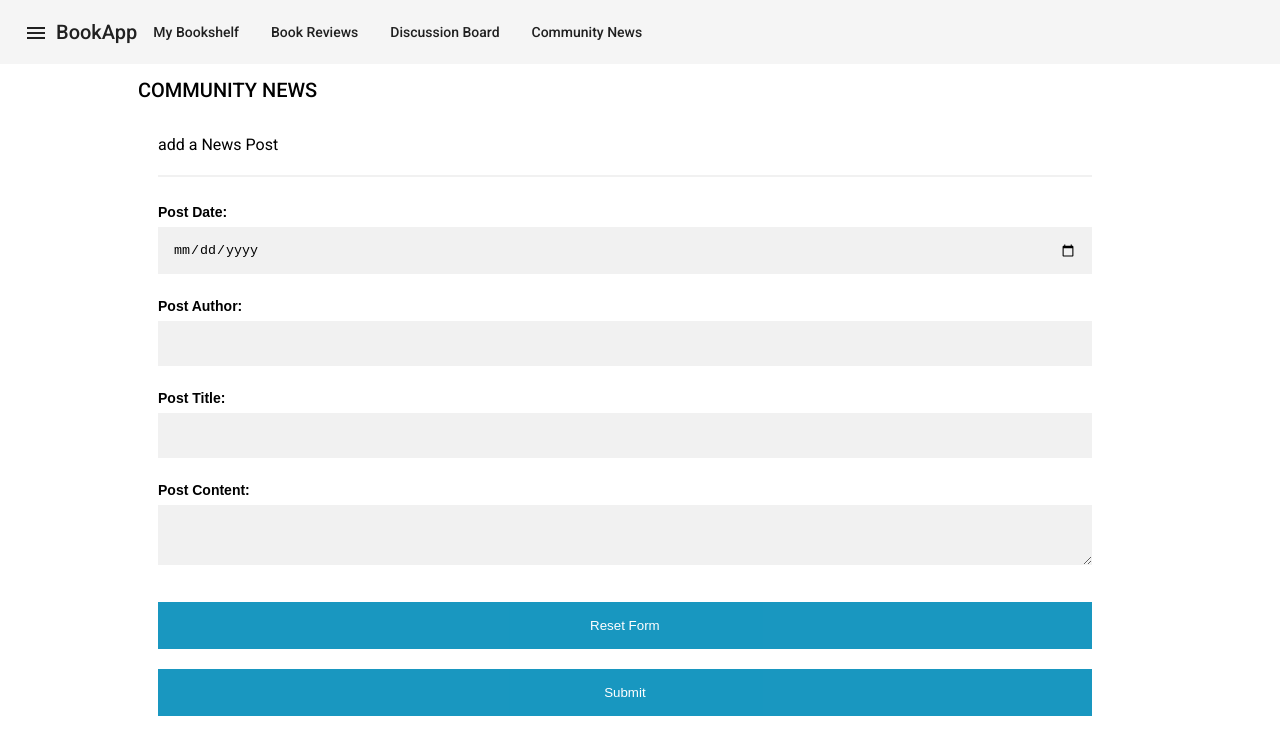
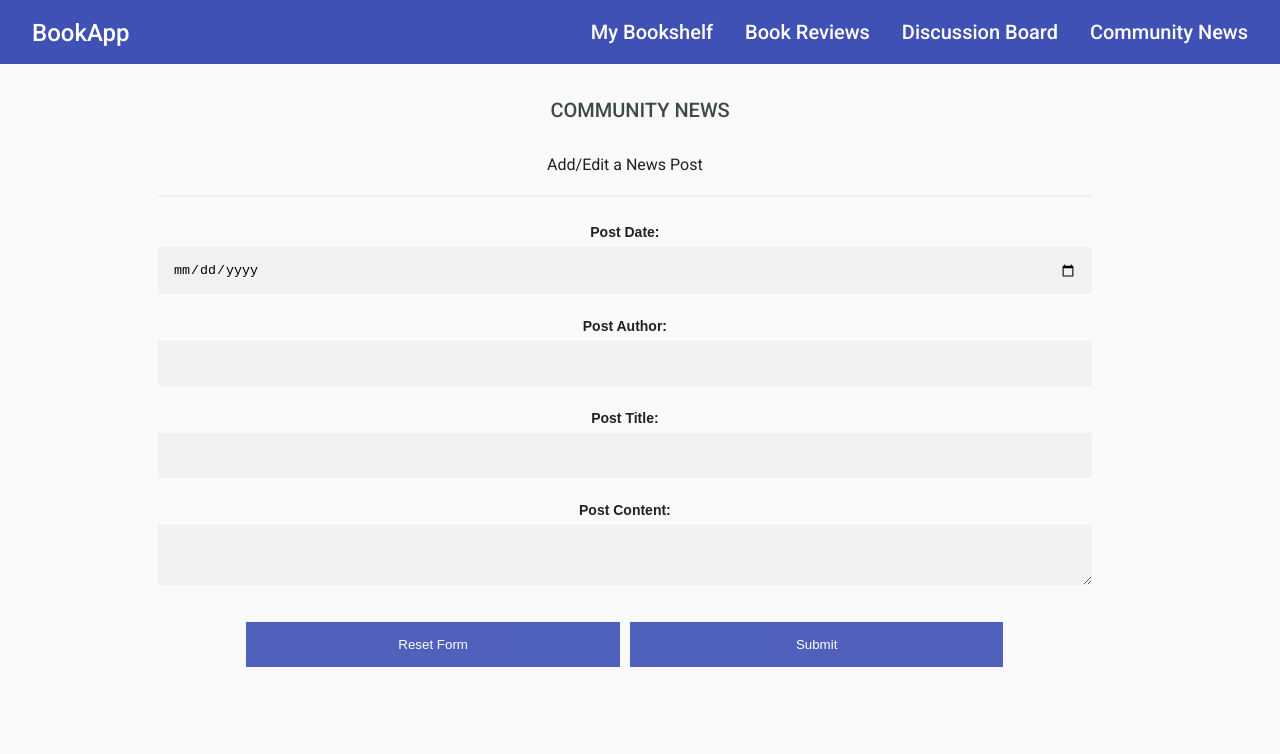
Before and after one commit to kgreer1/book-review-app, an Angular app: page /news/add-post in a window 1280 px wide. Shown: the top 754 px of the page. Built offline with nearby package versions, Linux system fonts and the light colour scheme.

Commit message:
lab 11 updates pt.2

```diff
--- a/package.json
+++ b/package.json
@@ -16,6 +16,7 @@
     "@angular/common": "~10.1.1",
     "@angular/compiler": "~10.1.1",
     "@angular/core": "~10.1.1",
+    "@angular/flex-layout": "^10.0.0-beta.32",
     "@angular/forms": "~10.1.1",
     "@angular/material": "^10.2.5",
     "@angular/platform-browser": "~10.1.1",
--- a/serverside/app.js
+++ b/serverside/app.js
@@ -25,7 +25,7 @@ app.use(bodyParser.json());
 
 //retrieve all news posts
 app.get('/news', (req,res,next) => {
-    newsPost.find()
+    newsPost.find().sort('-postDate')
     .then(data => res.status(200).json(data))
     .catch(err => {
         console.log('Error: $(err)');
--- a/src/app/app.component.css
+++ b/src/app/app.component.css
@@ -0,0 +1,26 @@
+.appName {
+    font-size: 120%;
+}
+.mat-toolbar {
+    height: 8vh;
+}
+div {
+    overflow: inherit;
+}
+.mat-sidenav-container{
+  min-height: 93vh !important;
+}
+a {
+    text-decoration: none;
+    font-size: 100%;
+    white-space: normal;
+}
+.menu-spacer {
+    flex: 1 1 auto;
+}
+.container {
+    font-family: Arial, Helvetica, sans-serif;
+    margin: auto;
+    width: 80%;
+    padding: 10px;
+}
--- a/src/app/app.component.html
+++ b/src/app/app.component.html
@@ -1,18 +1,34 @@
-<mat-toolbar>
-    <mat-toolbar-row>
-        <button mat-icon-button>
+<div>
+    <mat-toolbar color="primary">
+        <div fxShow="true" fxHide.gt-sm="true">
+            <button mat-icon-button (click)="sidenav.toggle()">
                 <mat-icon>menu</mat-icon>
             </button>
-        <h1>BookApp</h1>
+        </div>
+
+        <a mat-button class="appName" routerLink="/">
+            <span>BookApp</span>
+        </a>
+
         <span class="menu-spacer"></span>
-        <div>
+
+        <div fxShow="true" fxHide.lt-md="true">
             <a mat-button routerLink="/my-bookshelf">My Bookshelf</a>
             <a mat-button routerLink="/book-reviews">Book Reviews</a>
             <a mat-button routerLink="/discussion-board">Discussion Board</a>
             <a mat-button routerLink="/news">Community News</a>
         </div>
-    </mat-toolbar-row>
     </mat-toolbar>
+
+    <mat-sidenav-container fxFlexFill class="example-container">
+        <mat-sidenav color="primary" #sidenav fxLayout="column" mode="over" opened="false" fxHide.gt-sm="true">
+            <div fxLayout="column">
+                <a mat-button routerLink="/my-bookshelf">My Bookshelf</a>
+                <a mat-button routerLink="/book-reviews">Book Reviews</a>
+                <a mat-button routerLink="/discussion-board">Discussion Board</a>
+                <a mat-button routerLink="/news">Community News</a>
+            </div>
+        </mat-sidenav>
 
         <div class="container">
             <!--<app-navigation-menu></app-navigation-menu>
@@ -20,3 +36,5 @@
             <app-blog-post-editor></app-blog-post-editor>-->
             <router-outlet></router-outlet>
         </div>
+    </mat-sidenav-container>
+</div>
--- a/src/app/app.module.ts
+++ b/src/app/app.module.ts
@@ -10,7 +10,9 @@ import { MatToolbarModule } from '@angular/material/toolbar';
 import { MatIconModule } from '@angular/material/icon';
 import { MatListModule } from '@angular/material/list';
 import { MatButtonModule } from '@angular/material/button';
+import { MatSidenavModule } from '@angular/material/sidenav';
 import { BrowserAnimationsModule } from '@angular/platform-browser/animations';
+import { FlexLayoutModule } from '@angular/flex-layout';
 import { Routes, RouterModule } from '@angular/router';
 import { NotFoundComponent } from './not-found/not-found.component';
 
@@ -19,7 +21,7 @@ const appRoutes: Routes = [
     path:'', //default component
     component: BlogPostViewerComponent },
   {
-    path:'news', //view blog/news
+    path:'news', //view all blog/news posts
     component: BlogPostViewerComponent },
   {
     path:'news/add-post', //add blog/news post
@@ -48,7 +50,9 @@ const appRoutes: Routes = [
     MatIconModule,
     MatListModule,
     MatButtonModule,
+    MatSidenavModule,
     BrowserAnimationsModule,
+    FlexLayoutModule,
     RouterModule.forRoot(appRoutes)
   ],
   providers: [NewsService],
--- a/src/app/blog-post-editor/blog-post-editor.component.css
+++ b/src/app/blog-post-editor/blog-post-editor.component.css
@@ -27,13 +27,13 @@ textarea:focus {
 }
 button[type=submit],
 button[type=reset] {
-    background-color: #008CBA;
+    background-color: #3f51b5;
     color: white;
-    padding: 16px 20px;
-    margin: 10px 0px;
+    padding: 15px 15px;
+    margin: 10px 5px;
     border: none;
     cursor: pointer;
-    width: 100%;
+    width: 40%;
     opacity: 0.9;
 }
 button[type=submit]:hover {
@@ -44,3 +44,7 @@ ul {
     margin: 0;
     padding: 0;
 }
+h2 {
+    margin: 20px;
+    color: #3d4849;
+}
--- a/src/app/blog-post-editor/blog-post-editor.component.html
+++ b/src/app/blog-post-editor/blog-post-editor.component.html
@@ -1,7 +1,7 @@
-<div>
-    <h2>COMMUNITY NEWS</h2>
+<div style="text-align:center;">
+    <h2 class="pageTitle">COMMUNITY NEWS</h2>
     <div class="submitFormContainer">
-    <h3>{{mode}} a News Post</h3>
+    <h3>Add/Edit a News Post</h3>
     <hr/>
     <form [formGroup]="blogForm" (ngSubmit)="addPost()">
         <div class="form-group">
--- a/src/app/blog-post-viewer/blog-post-viewer.component.css
+++ b/src/app/blog-post-viewer/blog-post-viewer.component.css
@@ -6,7 +6,7 @@
     width: 95%;
 }
 button[type=submit] {
-    background-color: #008CBA;
+    background-color: #3f51b5;
     color: white;
     padding: 10px 15px;
     margin: 10px 5px;
@@ -18,3 +18,13 @@ button[type=submit] {
 button[type=submit]:hover {
     opacity: 1;
 }
+h2 {
+    margin: 20px;
+    color: #3d4849;
+}
+a {
+    text-decoration: none;
+    font-size: 100%;
+    font-weight: bold;
+    color: #3f51b5;
+}
--- a/src/app/blog-post-viewer/blog-post-viewer.component.html
+++ b/src/app/blog-post-viewer/blog-post-viewer.component.html
@@ -1,5 +1,7 @@
-<div>
+<div style="text-align:center;">
     <h2>COMMUNITY NEWS</h2>
+    <a href="/news/add-post">Add a News Post</a>
+    <hr/>
     <div class="postContainer" *ngFor="let news of news let i = index">
         <h3>{{news.postTitle}}</h3>
         <p>{{news.postDate}} | {{news.postAuthor}}</p>
@@ -8,4 +10,5 @@
         <button type="submit" [routerLink]="['/news/edit-post', news._id]">Edit</button>
         <button type="submit" (click)="onDelete(news._id)">Delete</button>
     </div>
+
 </div>
--- a/src/styles.css
+++ b/src/styles.css
@@ -1,20 +1,13 @@
 /* You can add global styles to this file, and also import other style files */
+@import "~@angular/material/prebuilt-themes/indigo-pink.css";
 * {
     box-sizing: border-box;
 }
-.container {
-    font-family: Arial, Helvetica, sans-serif;
-    margin: auto;
-    width: 80%;
-    padding: 10px;
+
+body {
+    margin: 0; font-family: Roboto, "Helvetica Neue", sans-serif;
 }
 hr {
     border: 1px solid #f1f1f1;
     margin-bottom: 25px;
 }
-html, body {
-    height: 100%;
-}
-body {
-    margin: 0; font-family: Roboto, "Helvetica Neue", sans-serif;
-}
```
Also changed, not shown: src/app/blog-post-editor/blog-post-editor.component.ts (+4 -4 lines), 1 other file (tests, documents, lock files or other folders). Lines whose indentation alone changed are shown as unchanged.
